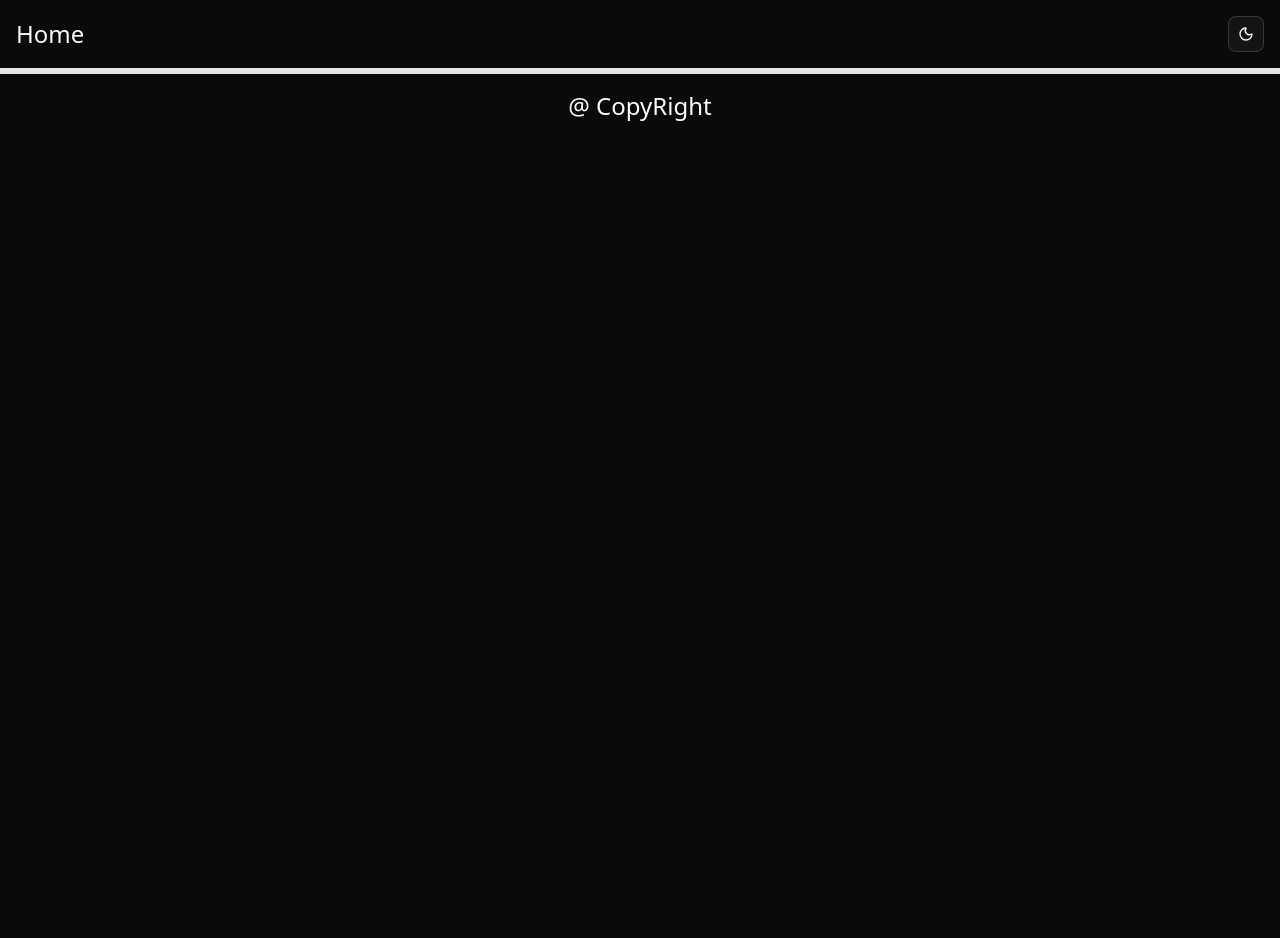
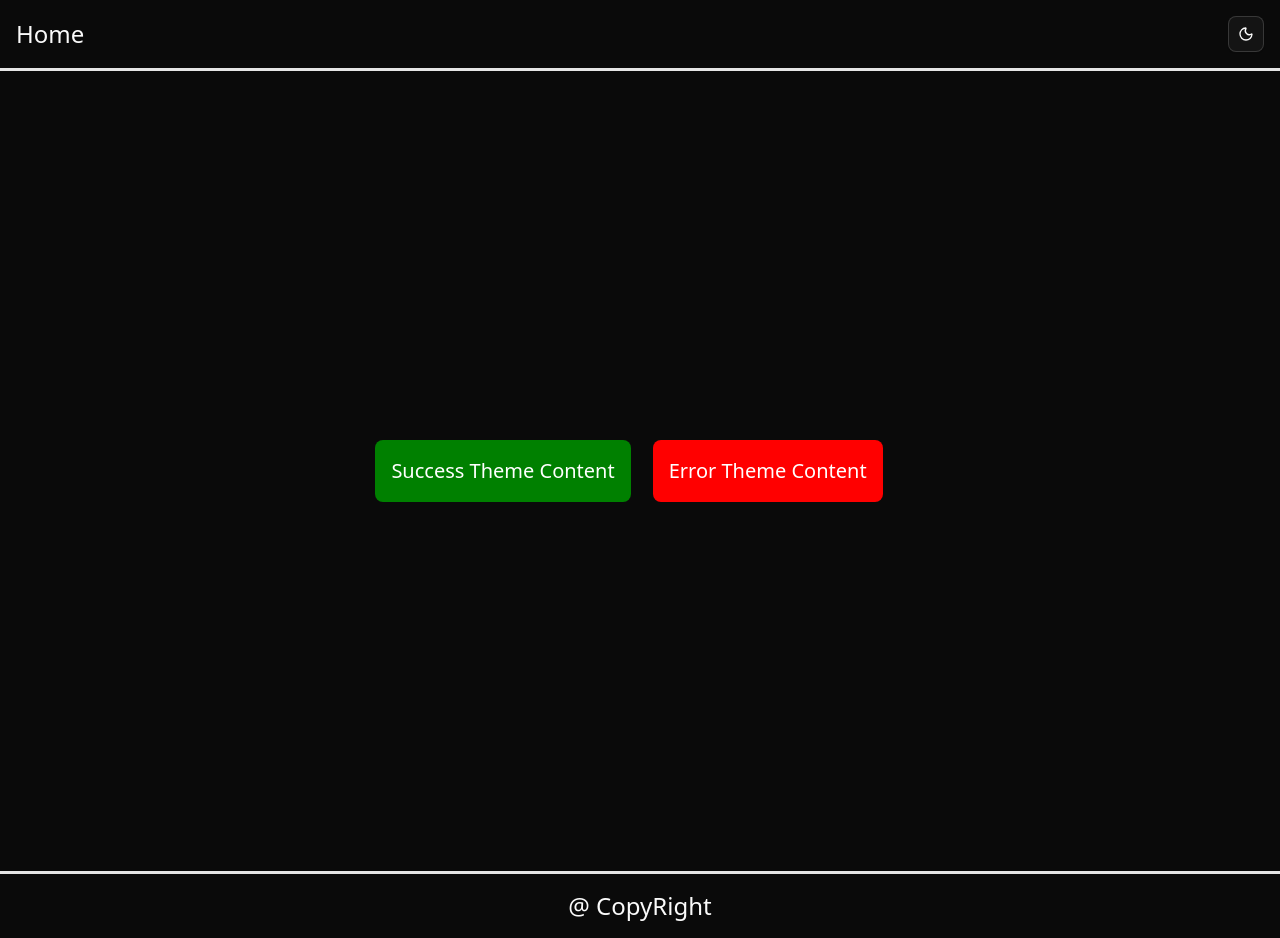
Before and after one commit to rjv01/typescript-tutorials, a React (Vite) app in the folder miniProjects/typeScriptMiniProject/: page /box in a window 1280 px wide. Before the commit the page ends 800 px from the top, so only its background shows below. Built offline with nearby package versions, Linux system fonts and the light colour scheme.

Commit message:
learning ts useContext

```diff
--- a/miniProjects/typeScriptMiniProject/src/App.tsx
+++ b/miniProjects/typeScriptMiniProject/src/App.tsx
@@ -17,6 +17,8 @@ import Inputs from "./components/Inputs.tsx";
 import StypePropss from "./components/StypePropss.tsx";
 import LoggedIn from "./components/LoggedIn.tsx";
 import User from "./components/User.tsx";
+import { ThemeContextProvider } from "./components/context/ThemeContext.tsx";
+import Box from "./components/context/Box.tsx";
 
 function App() {
   const personName = {
@@ -82,6 +84,13 @@ function App() {
           />
         <Route path="/loggedin" element={<LoggedIn />} />
         <Route path="/users" element={<User />} />
+        <Route
+          path="/box"
+          element={
+            <ThemeContextProvider>
+              <Box />
+            </ThemeContextProvider>
+          } />
         </Routes>
         {/* <TestButton text="Increase" />
         <TestButton text="Decrease" /> */}
--- /dev/null
+++ b/miniProjects/typeScriptMiniProject/src/components/context/Box.tsx
@@ -0,0 +1,33 @@
+import { useContext } from "react";
+import { ThemeContext } from "./ThemeContext";
+
+export default function Box() {
+    const theme = useContext(ThemeContext);
+    return (
+        <div className="min-h-screen flex  items-center justify-center">
+            <div
+                style={{
+                    backgroundColor: theme.success.main,
+                    color: theme.success.text,
+                    padding: '1rem',
+                    borderRadius: '8px',
+                    fontSize:`20px`,
+                }}
+            >
+                <h1>Success Theme Content</h1>
+            </div>
+            <div
+                style={{
+                    backgroundColor: theme.error.main,
+                    color: theme.error.text,
+                    padding: '1rem',
+                    borderRadius: '8px',
+                    fontSize:`20px`,
+                    margin:'22px'
+                }}
+            >
+                <h1>Error Theme Content</h1>
+            </div>
+        </div>
+    )
+}
--- /dev/null
+++ b/miniProjects/typeScriptMiniProject/src/components/context/ThemeContext.tsx
@@ -0,0 +1,16 @@
+import { createContext } from "react";
+import { theme } from "./theme";
+
+type ThemeContextProviderProps = {
+    children:React.ReactNode;
+}
+export const ThemeContext = createContext(theme);
+
+
+export const ThemeContextProvider = ({ children}:ThemeContextProviderProps )=>{
+    return (
+        <ThemeContext.Provider value={theme}>
+            {children}
+        </ThemeContext.Provider>
+    )
+}
--- /dev/null
+++ b/miniProjects/typeScriptMiniProject/src/components/context/theme.ts
@@ -0,0 +1,10 @@
+export const theme={
+    success:{
+        main:"green",
+        text:"#ffffff"
+    },
+    error:{
+        main:"red",
+        text:"#ffffff"
+    }
+}
--- a/miniProjects/typeScriptMiniProject/src/pages/Home/HomePage.tsx
+++ b/miniProjects/typeScriptMiniProject/src/pages/Home/HomePage.tsx
@@ -19,6 +19,7 @@ const HomePage: React.FC = () => {
         <a className='text-blue-400 hover:text-blue-900 text-xl p-3 m-2 border' href="/stylepropss">Style props</a>
         <a className='text-blue-400 hover:text-blue-900 text-xl p-3 m-2 border' href="/loggedin">LoggedIn</a>
         <a className='text-blue-400 hover:text-blue-900 text-xl p-3 m-2 border' href="/users">Users</a>
+        <a className='text-blue-400 hover:text-blue-900 text-xl p-3 m-2 border' href="/box">Box</a>
       </div>
     </div>
 
```
